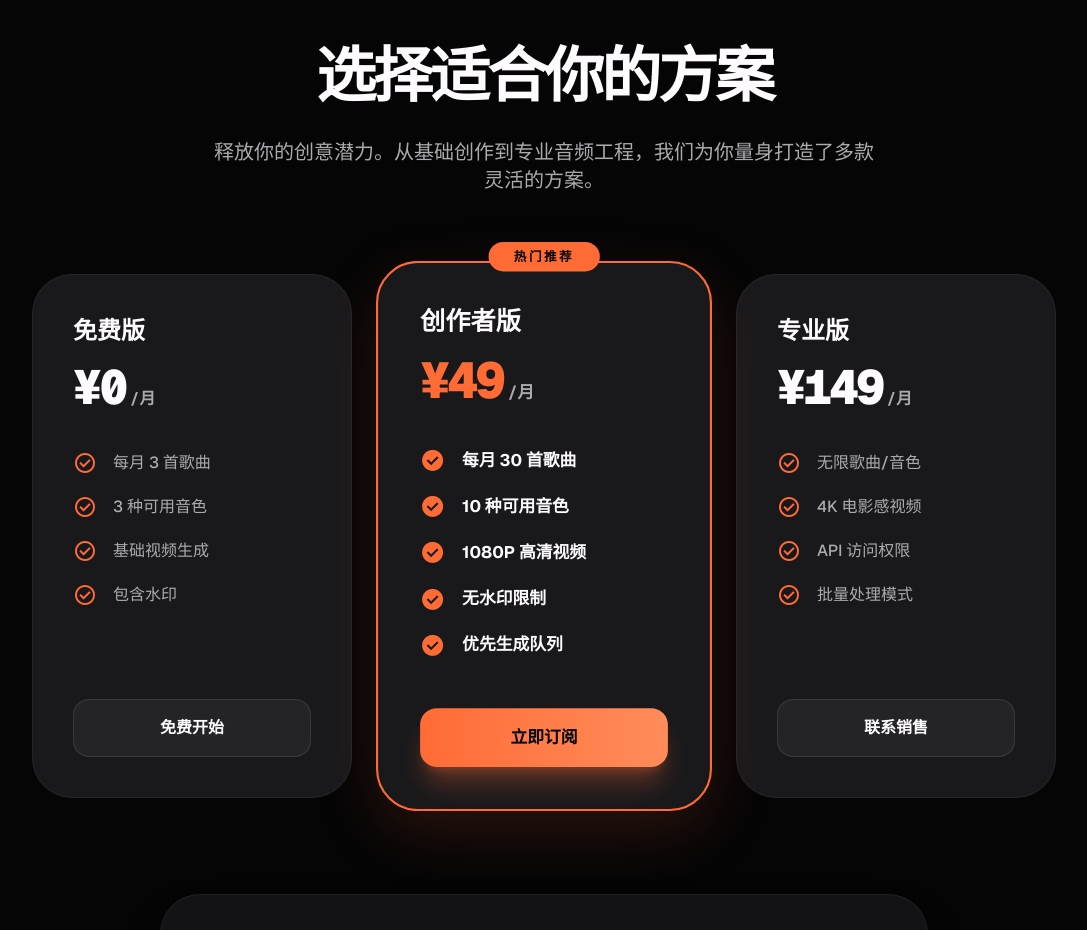
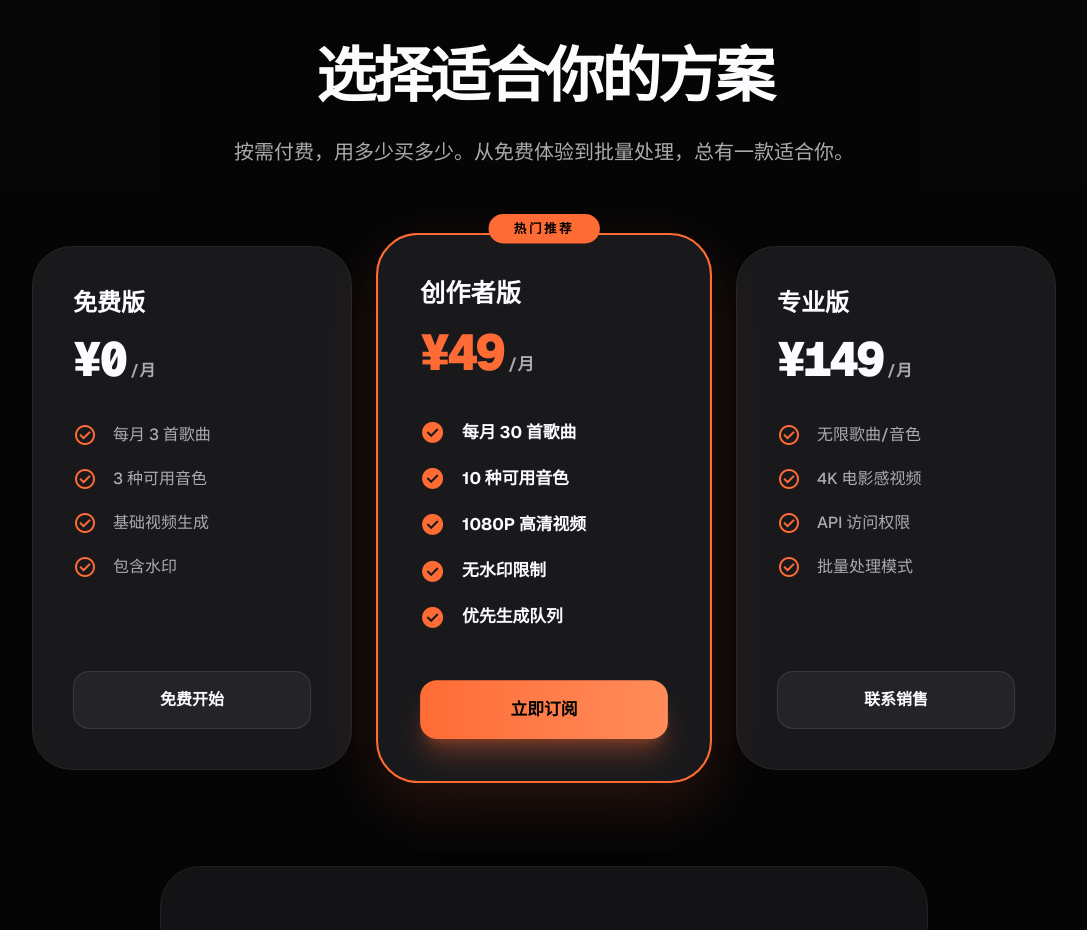
Before and after one commit to w932635477-bit/FireSing, a Next.js app in the folder frontend/: page / in a window 1280 px wide. Shown: the part 2860-3790 px from the top of the page, without its empty margins (96-1183 px from the left). Built offline with nearby package versions, Linux system fonts and the light colour scheme.

Commit message:
style(design): FINDING-018 — replace generic AI marketing copy with specific copy

```diff
--- a/frontend/app/page.tsx
+++ b/frontend/app/page.tsx
@@ -481,7 +481,7 @@ export default function LandingPage() {
             <div className="text-center mb-20">
               <h2 className="text-5xl md:text-6xl font-black tracking-tighter mb-8">选择适合你的方案</h2>
               <p className="text-on-surface-variant text-xl max-w-2xl mx-auto font-medium">
-                释放你的创意潜力。从基础创作到专业音频工程，我们为你量身打造了多款灵活的方案。
+                按需付费，用多少买多少。从免费体验到批量处理，总有一款适合你。
               </p>
             </div>
 
```
